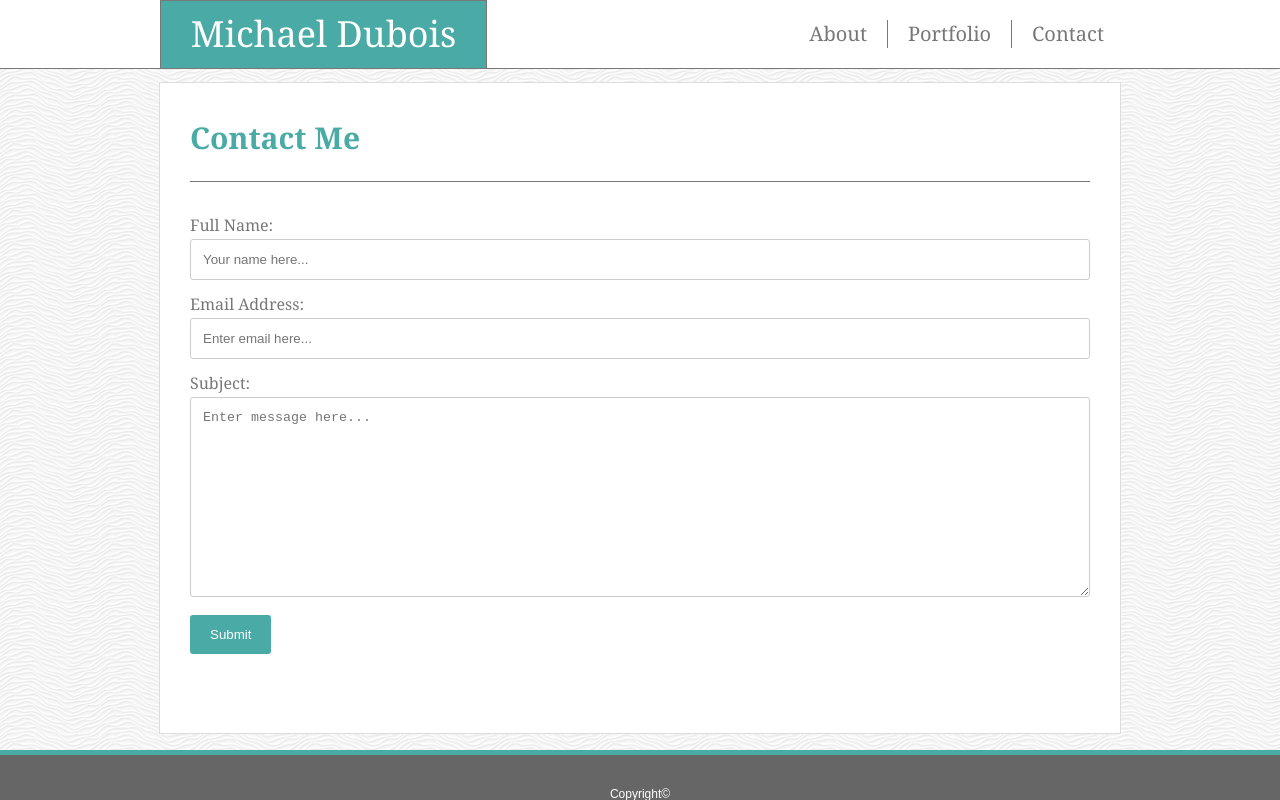
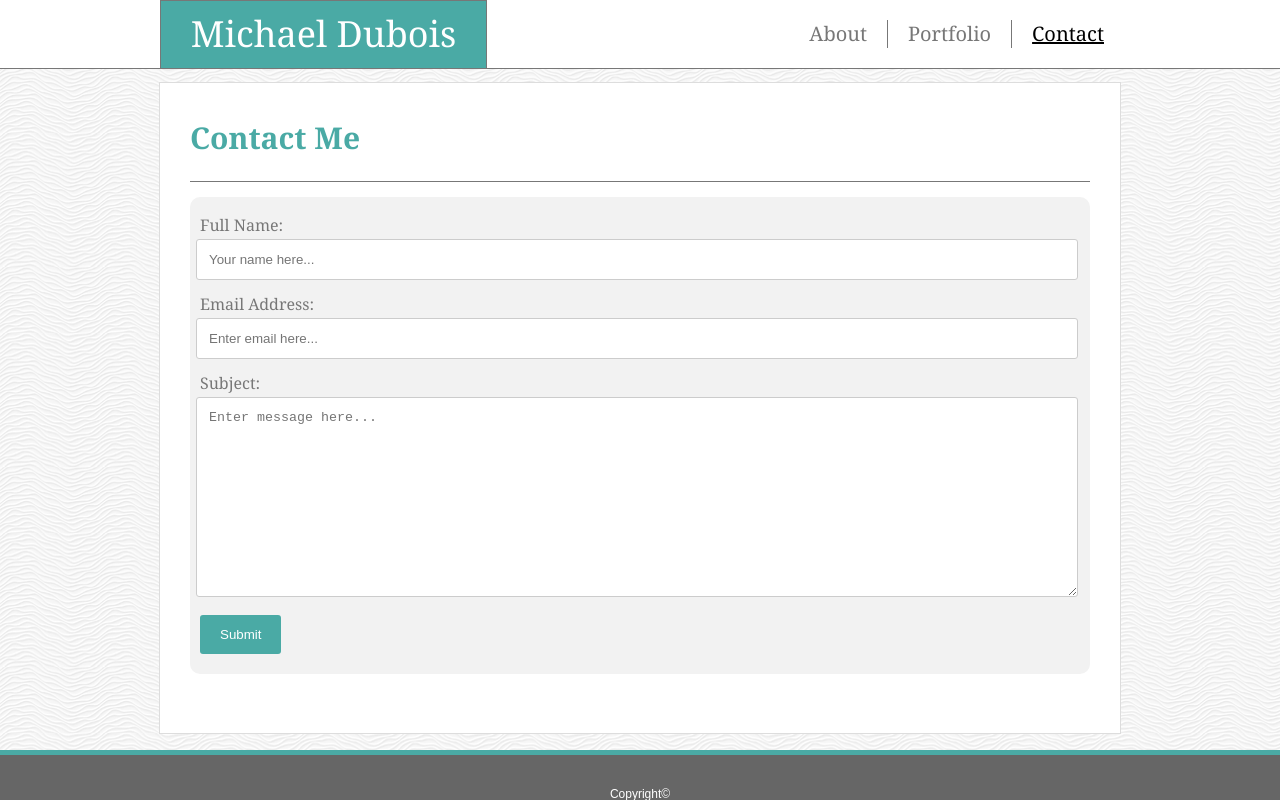
Before and after one commit to nightslife/Basic-Portfolio, a plain HTML site: page contact.html in a window 1280 px wide. Drawn offline with Linux system fonts and the light colour scheme.

Commit message:
Current navbar page is now underlined, and has no mouseover effect

```diff
--- a/assets/css/style.css
+++ b/assets/css/style.css
@@ -38,14 +38,21 @@ img.bg{
     font-size: 20px;
     color: #777777;
 }
-a{
+a.change{
     color: #777;
     text-decoration: none;
 }
-a:hover{
+a.change:hover{
     color: #ffffff;
     background-color: #221e1e;
 }
+a.home{
+    /* font-weight: bold; */
+    color: black;
+    text-decoration: underline;
+    pointer-events: none;
+}
+
 .nav{
     float: left;
     margin: 0px 4px;
@@ -67,7 +74,9 @@ a:hover{
     margin: 1% auto;
     border: 1px solid #ddd;
     font-family: Georgia, 'Times New Roman', Times, serif;
-
+}
+.Ccontent{
+    height: 650px;
 }
 body{
     background-color: #777777;
@@ -106,13 +115,14 @@ footer{
 
 }
 input[type=text], select, textarea {
-    width: 100%;
+    width: 98%;
     padding: 12px;
     border: 1px solid #ccc;
     border-radius: 3px;
     box-sizing: border-box;
     margin-top: 6px;
     margin-bottom: 16px;
+    margin-left: 6px;
     resize: vertical;
 }
 input[type=submit] {
@@ -122,6 +132,7 @@ input[type=submit] {
     border: none;
     border-radius: 3px;
     cursor: pointer;
+    margin: 0 10px;
   }
 
 
@@ -130,14 +141,15 @@ input[type=submit]:hover {
   }
 
 .container {
-    background-color: #ffffff;
-    padding: 20px;
+    background-color: #f2f2f2;
+    padding: 20px 0px;
     width: 900px;
     margin: 15px auto;
+    border-radius: 10px;
   }
-.Ccontent{
-    height: 650px;
-}
 .contactform{
     color: #777
 }
+label{
+    margin: 10px;
+}
--- a/contact.html
+++ b/contact.html
@@ -5,7 +5,7 @@
 
 <head>
     <title>Contact - Michael Dubois</title>
-    <header class="MainHeader">
+    <!-- <header class="MainHeader">
         <div class=headcontent>
             <div class="name">
                 Michael Dubois
@@ -22,10 +22,27 @@
                 </div>
             </div>
         </div>
-    </header>
+    </header> -->
 </head>
     <body>
-        <!-- <img src="assets/images/white-waves/white-waves.png" alt="background" class="bg"> -->
+        <header class="MainHeader">
+            <div class=headcontent>
+                <div class="name">
+                    Michael Dubois
+                </div>
+                <div class="navbar">
+                    <div class="nav">
+                        <a class="change" href="index.html">About</a>
+                    </div>
+                    <div class="navmiddle">
+                        <a class="change" href="portfolio.html">Portfolio</a>
+                    </div>
+                    <div class="nav">
+                        <a class="home" href="#">Contact</a>
+                    </div>
+                </div>
+            </div>
+        </header>
         <div class="Pcontent Ccontent">
             <header class="topic">
                 Contact Me
@@ -52,6 +69,5 @@
         <div class="copyright">
             Copyright©
         </div>
-
     </footer>
 </html>
```
Also changed, not shown: portfolio.html (+5 -6 lines).
